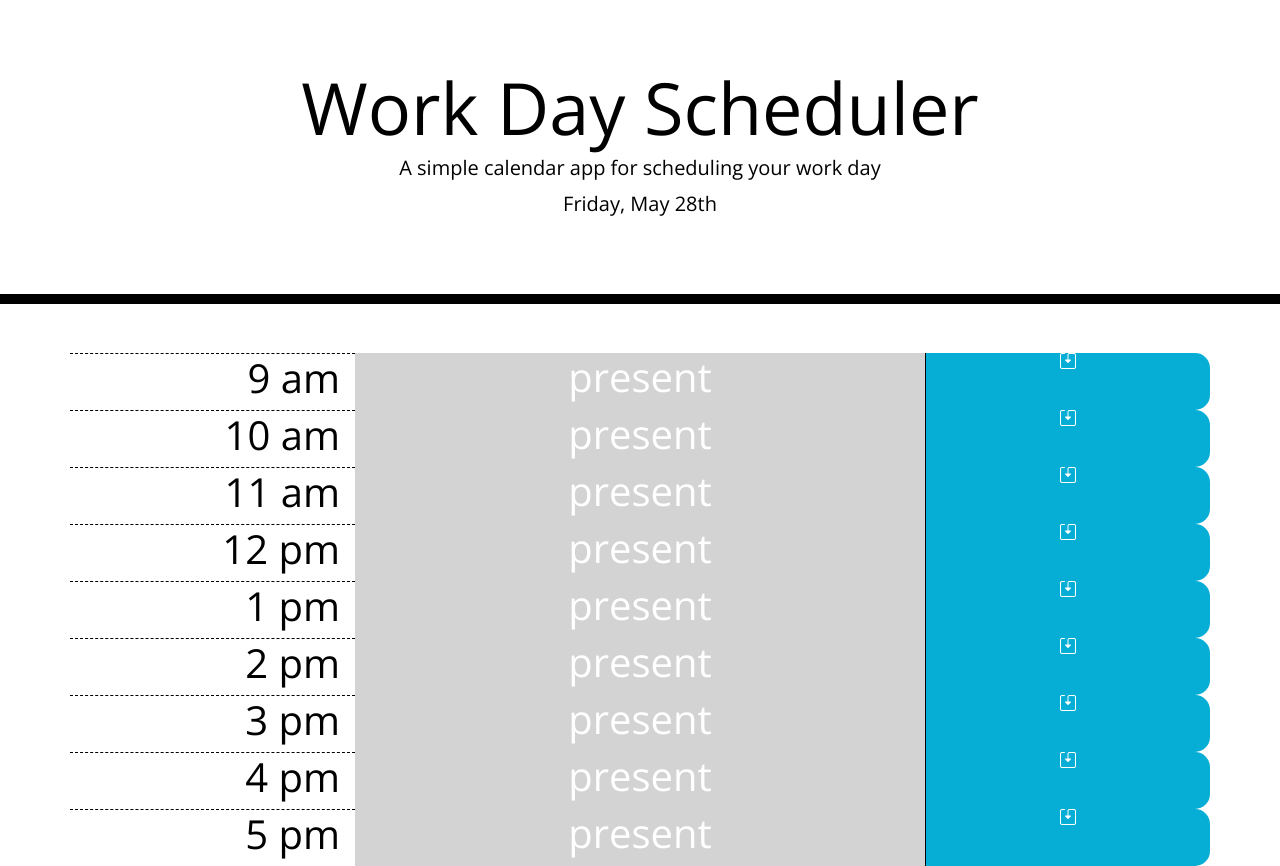
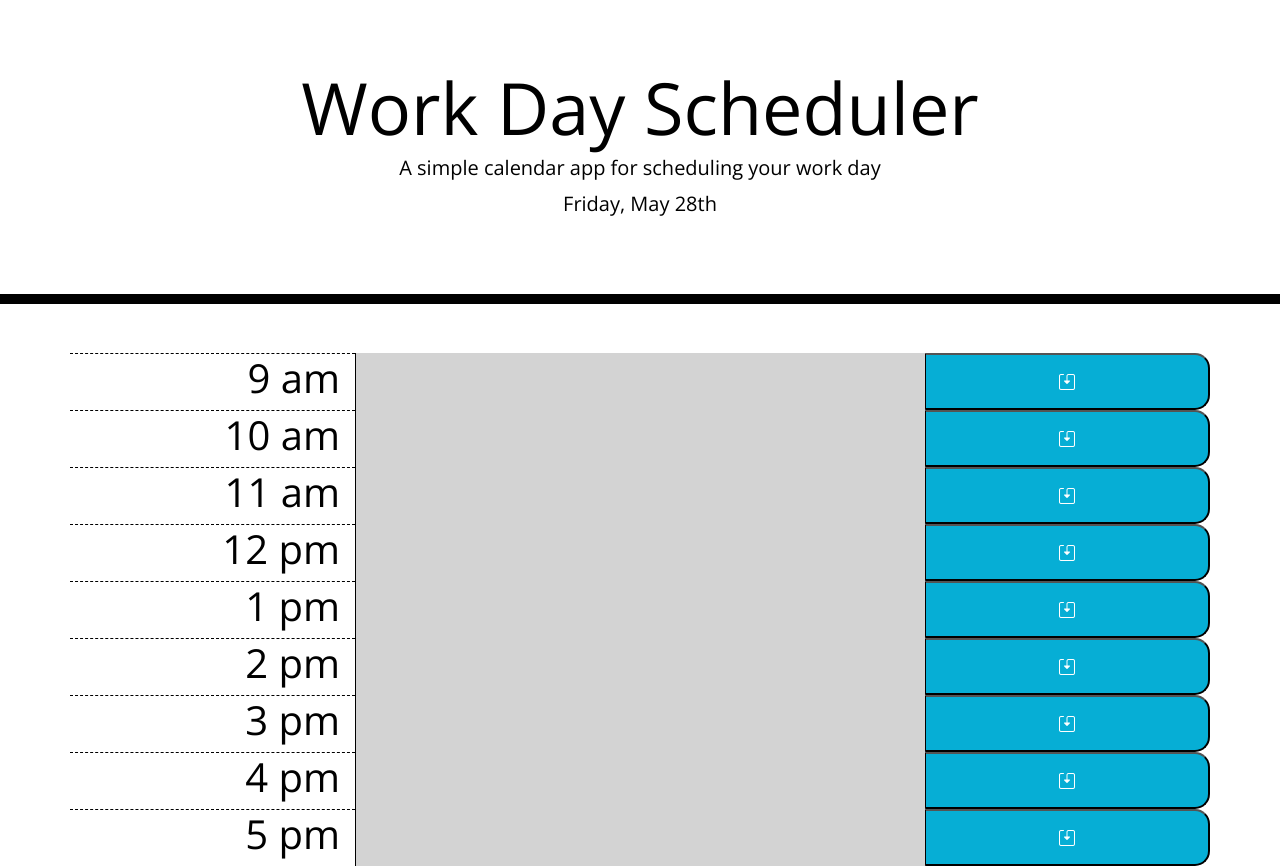
Before and after one commit to ket2310/DayTimer, a plain HTML site: page index.html in a window 1280 px wide. Drawn offline with nearby package versions, Linux system fonts and the light colour scheme.

Commit message:
Have button and text fields created.  Now adding events and relating them to current time.

```diff
--- a/script.js
+++ b/script.js
@@ -25,19 +25,26 @@ for (let i = 0; i < 9; i++) {
     divHour[i].append(hourEl[i]);
     rootEl.append(divHour[i]);
 
-    divTimeFrame[i] = $('<div>');
-    divTimeFrame[i].addClass('col-12 col-md-6 col-lg-6 ' + timeFrame[0]);
-    eventEl[i] = $('<h1>');
-    eventEl[i].text('present');
+    // divTimeFrame[i] = $('<div>');
+    // divTimeFrame[i].addClass('col-12 col-md-6 col-lg-6 ' + timeFrame[0]);
 
-    divTimeFrame[i].append(eventEl[i]);
-    rootEl.append(divTimeFrame[i]);
+    eventEl[i] = $('<textarea>');
+    eventEl[i].addClass('col-12 col-md-6 col-lg-6 ' + timeFrame[0]);
 
-    divSave[i] = $('<div>');
-    divSave[i].addClass('class="col-12 col-md-6 col-lg-3 saveBtn bi bi-save2');
+    //divTimeFrame[i].append(eventEl[i]);
+    rootEl.append(eventEl[i]);
+
+    //divSave[i] = $('<div>');
+    //divSave[i].addClass('class="col-12 col-md-6 col-lg-3 ');
+    btnSav[i] = $('<button>');
+    btnSav[i].addClass('saveBtn bi bi-save2 col-12 col-md-6 col-lg-3');
+
     iSave[i] = $('<i>');
 
     iSave[i].attr('style', 'text-align: left; font-size: small');
-    divSave[i].append(iSave);
-    rootEl.append(divSave[i]);
+
+    btnSav[i].append(iSave[i]);
+    //divSave[i].append(btnSav[i]);
+
+    rootEl.append(btnSav[i]);
 }
--- a/style.css
+++ b/style.css
@@ -44,17 +44,17 @@ textarea {
 
 .past {
   background-color: #d3d3d3;
-  color: white;
+  color: black;
 }
 
 .present {
   background-color: #ff6961;
-  color: white;
+  color: black;
 }
 
 .future {
   background-color: #77dd77;
-  color: white;
+  color: black;
 }
 
 .saveBtn {
```
